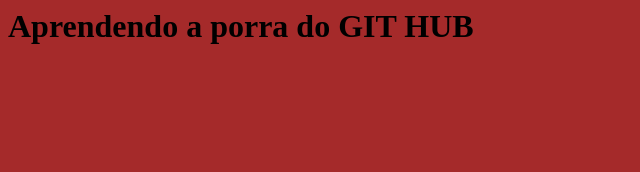
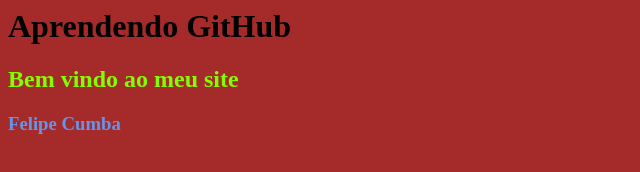
Before and after one commit to FelipeCumbaa/meu_site, a plain HTML site: page index.html in a window 1280 px wide. Shown: the whole page, without its empty margins (0-640 px from the left). Drawn offline with Linux system fonts and the light colour scheme.

Commit message:
Atualizando Pagina

```diff
--- a/index.html
+++ b/index.html
@@ -1,9 +1,19 @@
 <html>
-    <head>
-        <title> Meu Site</title>
-        <link rel="stylesheet" href="estilos.css">
-    </head>
-    <body>
-        <h1>Aprendendo a porra do GIT HUB</h1>
-    </body>
+    <title> Site do Cumba</title>
+    <link rel="stylesheet" href="estilos.css">
+</head>
+<body>
+    <h1>Aprendendo GitHub</h1>
+    <h2>Bem vindo ao meu site</h2>
+    <h3>Felipe Cumba</h3>
+  </body>
 </html>
+
+
+
+
+
+
+
+
+</html>
```
